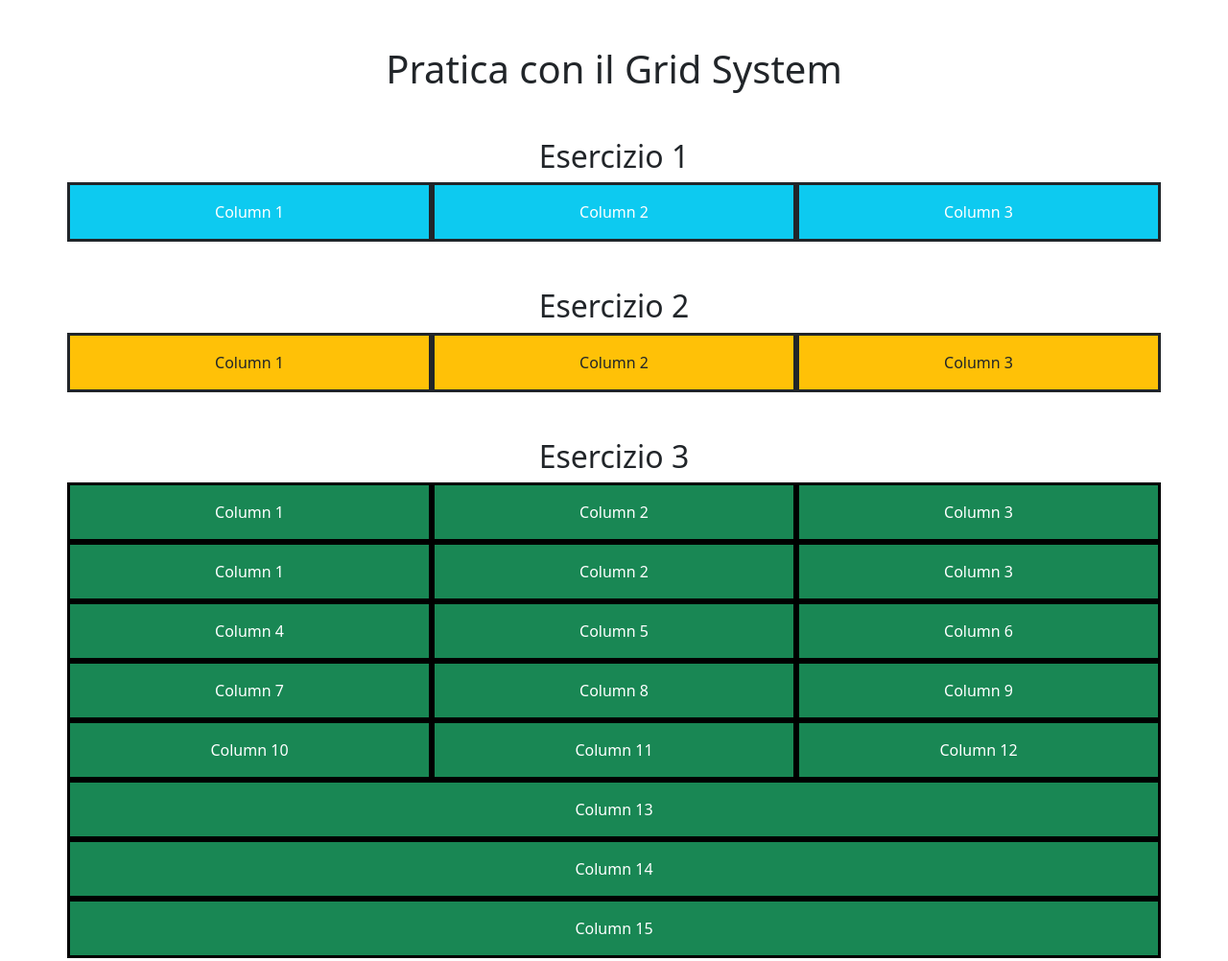
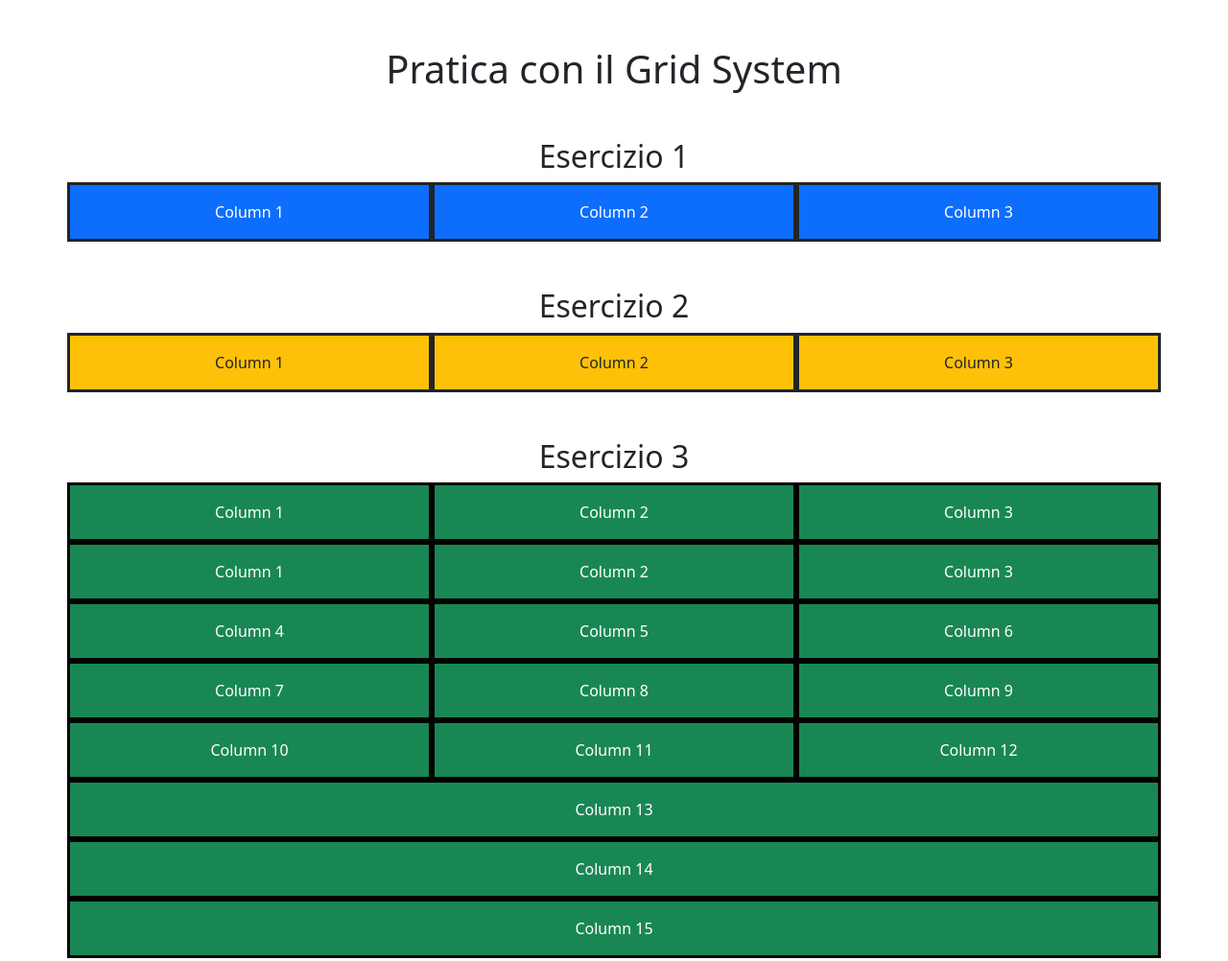
Before and after one commit to fildrew/BOOTSTRAP-D1, a plain HTML site: page index.html in a window 1280 px wide. Shown: the top 1002 px of the page at 96% size. Drawn offline with nearby package versions, Linux system fonts and the light colour scheme.

Commit message:
BOOTSTRAP-D1

```diff
--- a/index.html
+++ b/index.html
@@ -19,9 +19,9 @@
 
     <div class="container text-center">
         <div class="row">
-            <div class="col-md-4 bg-info text-white p-3 border border-3 border-dark">Column 1</div>
-            <div class="col-md-4 bg-info text-white p-3 border border-3 border-dark">Column 2</div>
-            <div class="col-md-4 bg-info text-white p-3 border border-3 border-dark">Column 3</div>
+            <div class="col-md-4 bg-primary text-white p-3 border border-3 border-dark">Column 1</div>
+            <div class="col-md-4 bg-primary text-white p-3 border border-3 border-dark">Column 2</div>
+            <div class="col-md-4 bg-primary text-white p-3 border border-3 border-dark">Column 3</div>
         </div>
     </div>
 
```
